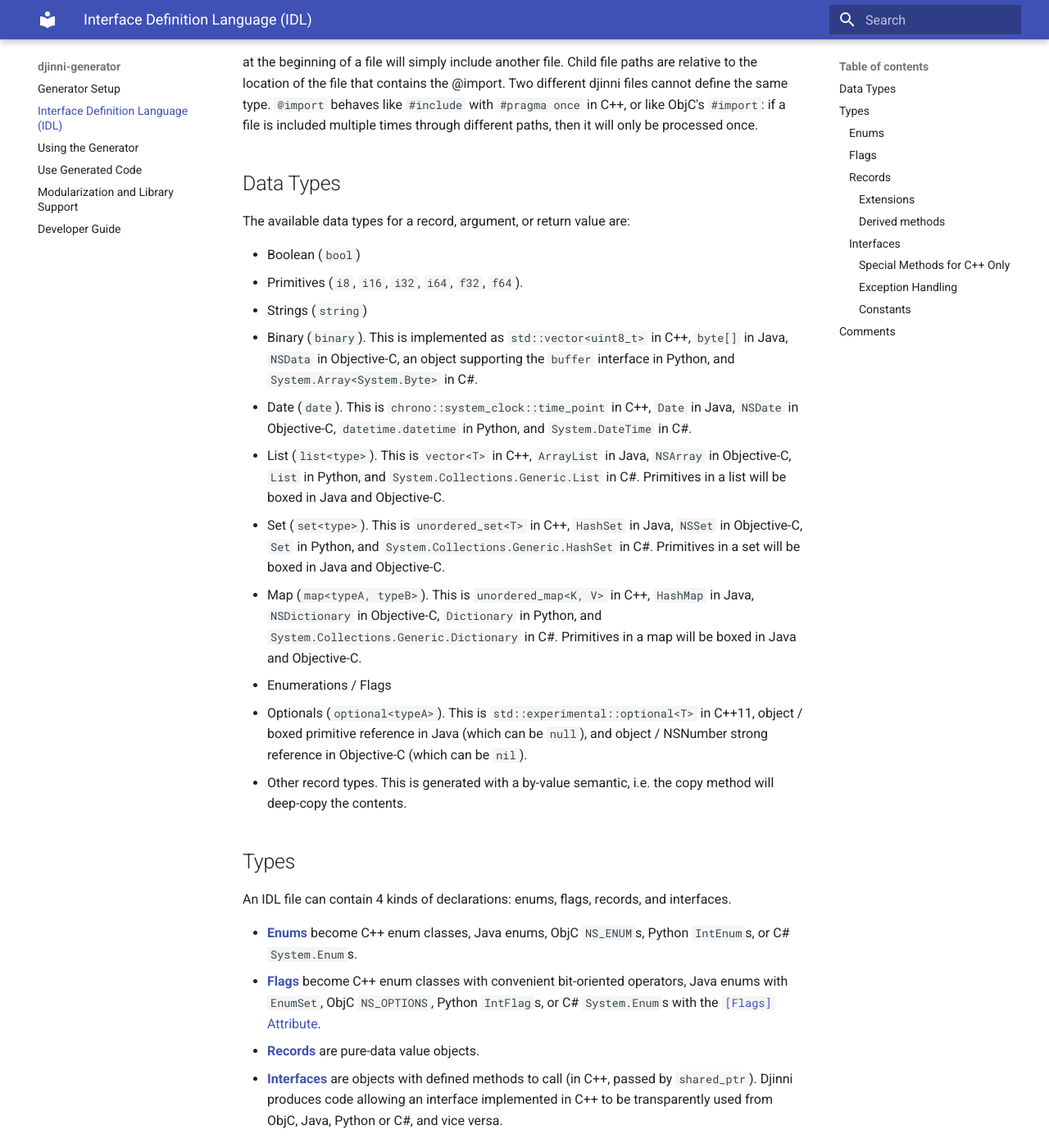
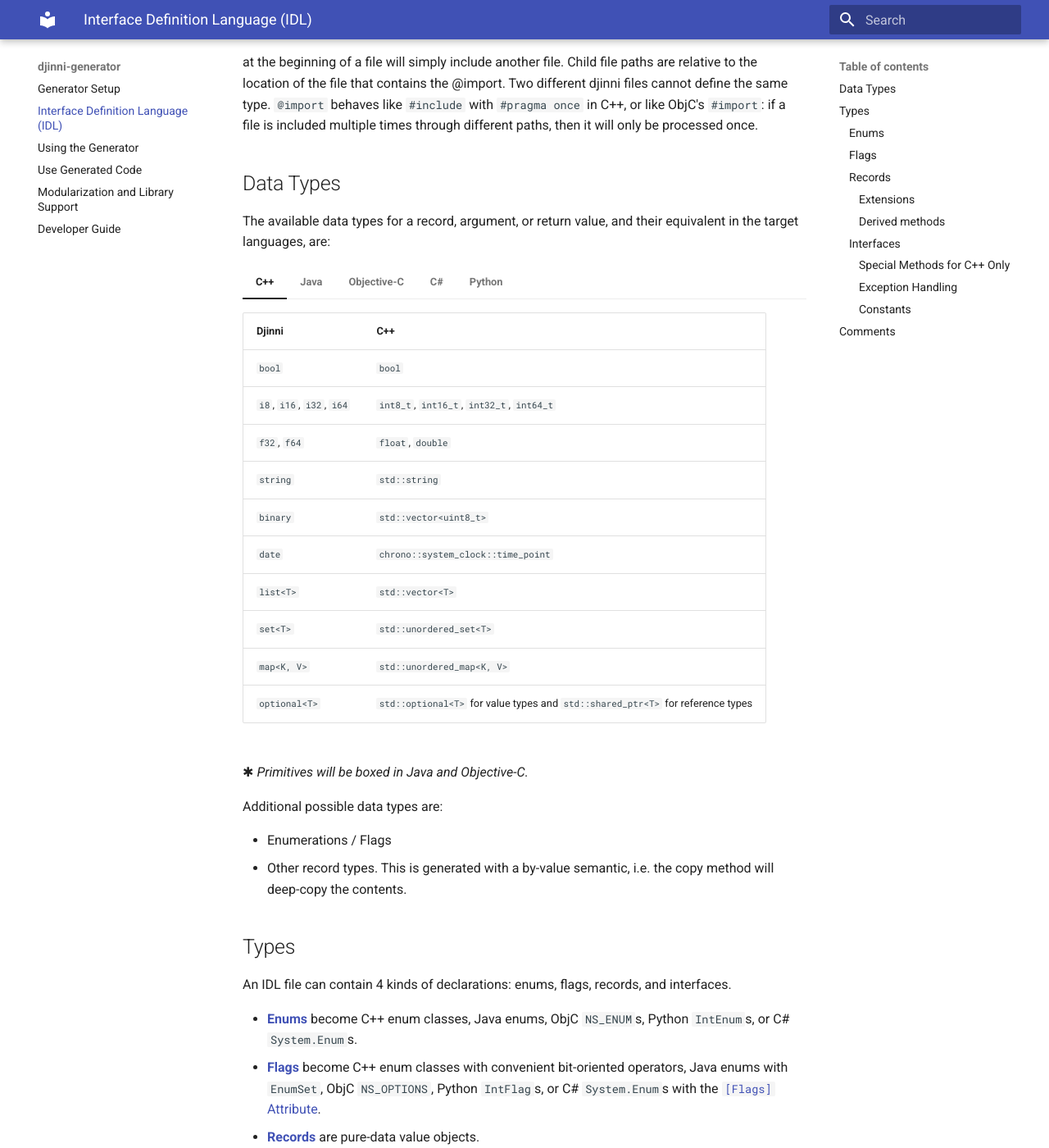
Before and after one commit to cross-language-cpp/djinni-generator, an MkDocs documentation site: the page built from docs/idl.md, in a window 1280 px wide and 1400 px high, scrolled down 1301 px. Shown: the whole window at 82% size. Built offline with MkDocs 1.6.1 and Material for MkDocs 9.7.7, drawn with Linux system fonts in a browser that asks for light colours.

Commit message:
Transform supported data types list to table to improve readability (#64)
Transform supported data types list to table to improve readability

```diff
--- a/docs/idl.md
+++ b/docs/idl.md
@@ -72,30 +72,92 @@
 
 ## Data Types
 
-The available data types for a record, argument, or return value are:
+The available data types for a record, argument, or return value, and their equivalent in the target languages, are:
 
- - Boolean (`bool`)
- - Primitives (`i8`, `i16`, `i32`, `i64`, `f32`, `f64`).
- - Strings (`string`)
- - Binary (`binary`). This is implemented as `std::vector<uint8_t>` in C++, `byte[]` in Java,
-   `NSData` in Objective-C, an object supporting the `buffer` interface in Python, and `System.Array<System.Byte>` in C#.
- - Date (`date`).  This is `chrono::system_clock::time_point` in C++, `Date` in Java,
-   `NSDate` in Objective-C, `datetime.datetime` in Python, and `System.DateTime` in C#.
- - List (`list<type>`). This is `vector<T>` in C++, `ArrayList` in Java, `NSArray`
-   in Objective-C, `List` in Python, and `System.Collections.Generic.List` in C#.
-   Primitives in a list will be boxed in Java and Objective-C.
- - Set (`set<type>`). This is `unordered_set<T>` in C++, `HashSet` in Java, `NSSet` in
-   Objective-C, `Set` in Python, and `System.Collections.Generic.HashSet` in C#.
-   Primitives in a set will be boxed in Java and Objective-C.
- - Map (`map<typeA, typeB>`). This is `unordered_map<K, V>` in C++, `HashMap` in Java,
-   `NSDictionary` in Objective-C, `Dictionary` in Python, and `System.Collections.Generic.Dictionary` in C#.
-   Primitives in a map will be boxed in Java and Objective-C.
- - Enumerations / Flags
- - Optionals (`optional<typeA>`). This is `std::experimental::optional<T>` in C++11, object /
-   boxed primitive reference in Java (which can be `null`), and object / NSNumber strong
-   reference in Objective-C (which can be `nil`).
- - Other record types. This is generated with a by-value semantic, i.e. the copy method will
-   deep-copy the contents.
+=== "C++"
+
+    | Djinni                    | C++                                                                              |
+    |---------------------------|----------------------------------------------------------------------------------|
+    | `bool`                    | `bool`                                                                           |
+    | `i8`, `i16`, `i32`, `i64` | `int8_t`, `int16_t`, `int32_t`, `int64_t`                                        |
+    | `f32`, `f64`              | `float`, `double`                                                                |
+    | `string`                  | `std::string`                                                                    |
+    | `binary`                  | `std::vector<uint8_t>`                                                           |
+    | `date`                    | `chrono::system_clock::time_point`                                               |
+    | `list<T>`                 | `std::vector<T>`                                                                 |
+    | `set<T>`                  | `std::unordered_set<T>`                                                          |
+    | `map<K, V>`               | `std::unordered_map<K, V>`                                                       |
+    | `optional<T>`             | `std::optional<T>` for value types and  `std::shared_ptr<T>` for reference types |
+
+
+=== "Java"
+
+    | Djinni                    | Java                                                         | Boxed                              |
+    |---------------------------|--------------------------------------------------------------|------------------------------------|
+    | `bool`                    | `boolean`                                                    | `Boolean`                          |
+    | `i8`, `i16`, `i32`, `i64` | `byte`, `short`, `int`, `long`                               | `Byte`, `Short`, `Integer`, `Long` |
+    | `f32`, `f64`              | `float`, `double`                                            | `Float`, `Double`                  |
+    | `string`                  | `String`                                                     |                                    |
+    | `binary`                  | `byte[]`                                                     |                                    |
+    | `date`                    | `java.util.Date`                                             |                                    |
+    | `list<T>`                 | `java.util.ArrayList<T>` ✱                                   |                                    |
+    | `set<T>`                  | `java.util.HashSet<T>` ✱                                     |                                    |
+    | `map<K, V>`               | `java.util.HashMap<K, V>` ✱                                  |                                    |
+    | `optional<T>`             | object / boxed primitive reference<br>(which can be  `null`) |                                    |
+
+=== "Objective-C"
+
+    | Djinni                    | Objective-C                               | Boxed      |
+    |---------------------------|-------------------------------------------|------------|
+    | `bool`                    | `BOOL`                                    | `NSNumber` |
+    | `i8`, `i16`, `i32`, `i64` | `int8_t`, `int16_t`, `int32_t`, `int64_t` | `NSNumber` |
+    | `f32`, `f64`              | `float`, `double`                         | `NSNumber` |
+    | `string`                  | `NSString`                                |            |
+    | `binary`                  | `NSData`                                  |            |
+    | `date`                    | `NSDate`                                  |            |
+    | `list<T>`                 | `NSArray` ✱                               |            |
+    | `set<T>`                  | `NSSet` ✱                                 |            |
+    | `map<K, V>`               | `NSDictionary` ✱                          |            |
+    | `optional<T>`             | strong reference (which can be`nil`)      |            |
+
+=== "C#"
+
+    | Djinni                    | C#                                            |
+    |---------------------------|-----------------------------------------------|
+    | `bool`                    | `bool`                                        |
+    | `i8`, `i16`, `i32`, `i64` | `sbyte`, `short`, `int`, `long`               |
+    | `f32`, `f64`              | `float`, `double`                             |
+    | `string`                  | `System.String`                               |
+    | `binary`                  | `System.Array<System.Byte>`                   |
+    | `date`                    | `System.DateTime`                             |
+    | `list<T>`                 | `System.Collections.Generic.List<T>`          |
+    | `set<T>`                  | `System.Collections.Generic.HashSet<T>`       |
+    | `map<K, V>`               | `System.Collections.Generic.Dictionary<K, V>` |
+    | `optional<T>`             | `System.Nullable<T>`                          |
+
+=== "Python"
+
+    | Djinni                    | Python                                    |
+    |---------------------------|-------------------------------------------|
+    | `bool`                    |                                           |
+    | `i8`, `i16`, `i32`, `i64` |                                           |
+    | `f32`, `f64`              |                                           |
+    | `string`                  |                                           |
+    | `binary`                  | object supporting the `buffer` interface  |
+    | `date`                    | `datetime.datetime`                       |
+    | `list<T>`                 | `List`                                    |
+    | `set<T>`                  | `Set`                                     |
+    | `map<K, V>`               | `Dictionary`                              |
+    | `optional<T>`             |                                           |
+
+
+✱ *Primitives will be boxed in Java and Objective-C.*
+
+Additional possible data types are:
+
+- Enumerations / Flags
+- Other record types. This is generated with a by-value semantic, i.e. the copy method will
+  deep-copy the contents.
 
 ## Types
 
```
